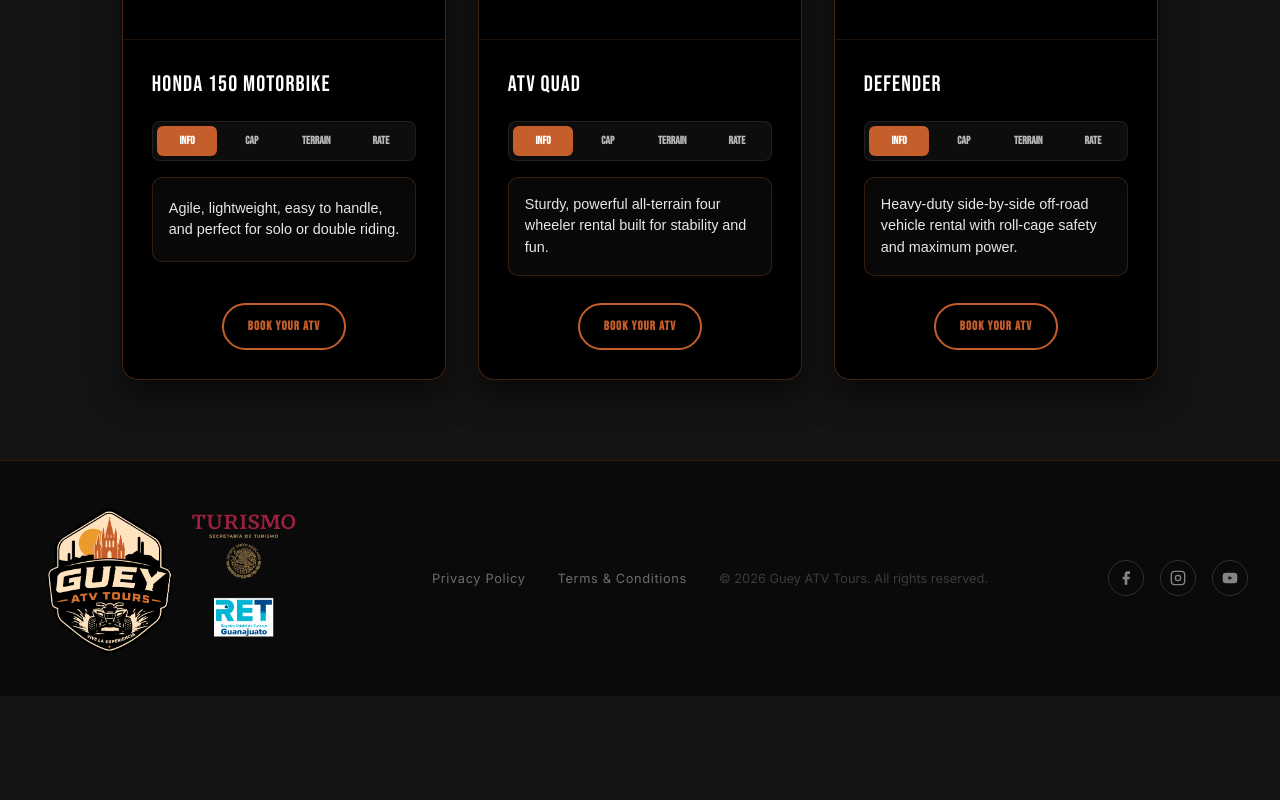
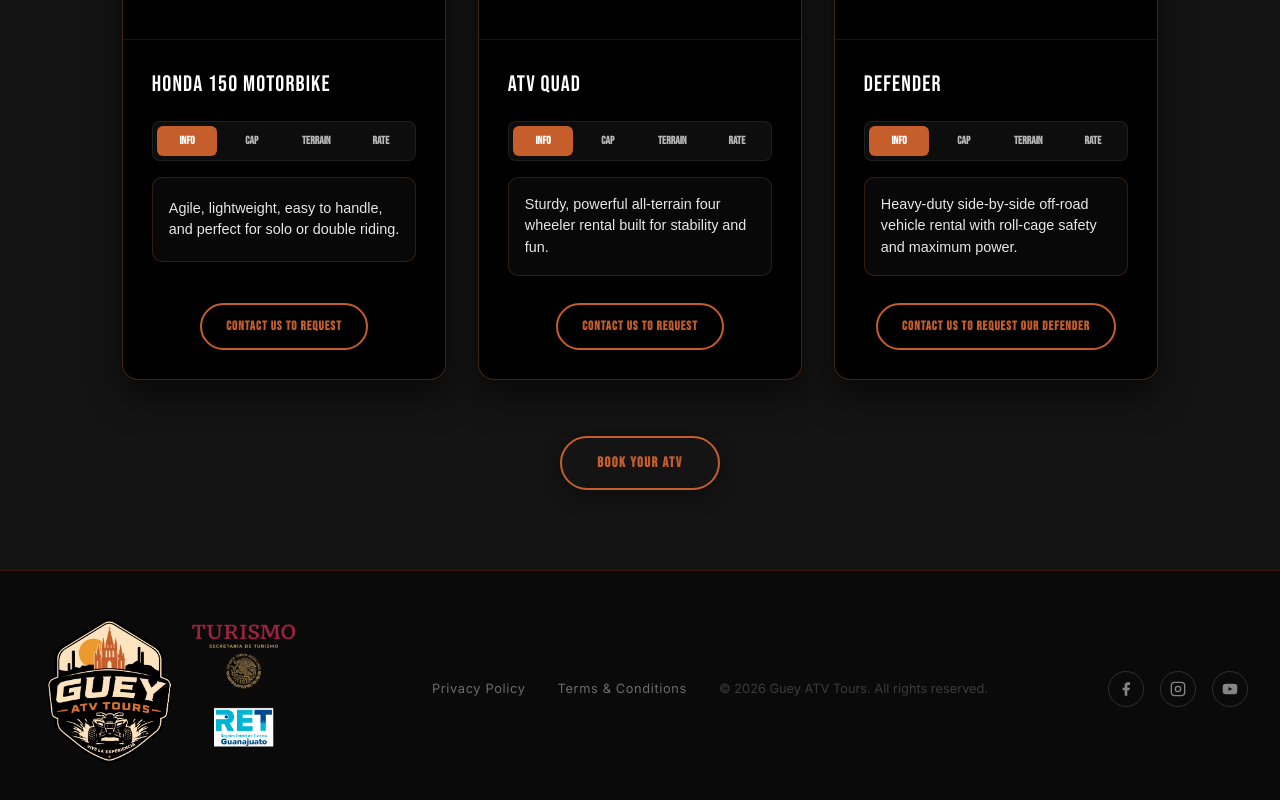
Before and after one commit to DraftStudiomx/Guey-tours-SEO, a Next.js app: page /atv-rentals in a window 1280 px wide. Shown: the part 2166-2966 px from the top of the page. Before the commit the page ends 2862 px from the top, so only its background shows below. Built offline with nearby package versions, Linux system fonts and the light colour scheme; grey boxes are pictures that could not be loaded; a web font is replaced by a local one.

Commit message:
Update AtvRentalsContent.tsx cuarta seccion

```diff
--- a/app/atv-rentals/AtvRentalsContent.tsx
+++ b/app/atv-rentals/AtvRentalsContent.tsx
@@ -337,7 +337,7 @@ export default function AtvRentalsContent() {
           loop
           muted
           playsInline
-                    title="ATV Rentals Red Dirt Honda 150 Motorbike Ready for Adventure"
+          title="ATV Rentals: Red Dirt Honda 150 Motorbike Ready for Adventure"
           style={{
             width: '100%',
             height: '100%',
@@ -379,6 +379,12 @@ export default function AtvRentalsContent() {
             <button
               onClick={(e) => {
                 const container = e.currentTarget.closest('#card-honda');
+                container?.querySelectorAll('button').forEach(b => {
+                  b.style.background = 'transparent';
+                  b.style.color = 'rgba(255,255,255,0.7)';
+                });
+                e.currentTarget.style.background = 'var(--orange, #d97736)';
+                e.currentTarget.style.color = '#fff';
                 const content = container?.querySelector('.tab-content');
                 if (content) content.textContent = lang === 'es' ? 'Ágil, ligera, fácil de manejar y perfecta para manejo individual o en pareja.' : 'Agile, lightweight, easy to handle, and perfect for solo or double riding.';
               }}
@@ -389,6 +395,12 @@ export default function AtvRentalsContent() {
             <button
               onClick={(e) => {
                 const container = e.currentTarget.closest('#card-honda');
+                container?.querySelectorAll('button').forEach(b => {
+                  b.style.background = 'transparent';
+                  b.style.color = 'rgba(255,255,255,0.7)';
+                });
+                e.currentTarget.style.background = 'var(--orange, #d97736)';
+                e.currentTarget.style.color = '#fff';
                 const content = container?.querySelector('.tab-content');
                 if (content) content.textContent = lang === 'es' ? 'Hasta 2 personas.' : 'Up to 2 people.';
               }}
@@ -399,6 +411,12 @@ export default function AtvRentalsContent() {
             <button
               onClick={(e) => {
                 const container = e.currentTarget.closest('#card-honda');
+                container?.querySelectorAll('button').forEach(b => {
+                  b.style.background = 'transparent';
+                  b.style.color = 'rgba(255,255,255,0.7)';
+                });
+                e.currentTarget.style.background = 'var(--orange, #d97736)';
+                e.currentTarget.style.color = '#fff';
                 const content = container?.querySelector('.tab-content');
                 if (content) content.textContent = lang === 'es' ? 'Caminos ligeros, terracería y rutas urbanas pavimentadas.' : 'Light trails, dirt roads, and paved urban routes.';
               }}
@@ -409,6 +427,12 @@ export default function AtvRentalsContent() {
             <button
               onClick={(e) => {
                 const container = e.currentTarget.closest('#card-honda');
+                container?.querySelectorAll('button').forEach(b => {
+                  b.style.background = 'transparent';
+                  b.style.color = 'rgba(255,255,255,0.7)';
+                });
+                e.currentTarget.style.background = 'var(--orange, #d97736)';
+                e.currentTarget.style.color = '#fff';
                 const content = container?.querySelector('.tab-content');
                 if (content) content.textContent = '$500 MXN ' + (lang === 'es' ? 'por hora (Sujeto a disponibilidad).' : 'per hour (Request availability).');
               }}
@@ -436,7 +460,7 @@ export default function AtvRentalsContent() {
 
         <div style={{ marginTop: 'auto', paddingTop: '0.5rem', textAlign: 'center' }}>
           <a
-                      href="https://www.gueytours.com/contacto/"
+            href="https://www.gueytours.com/contact"
             style={{
               display: 'inline-block',
               background: 'transparent',
@@ -455,7 +479,7 @@ export default function AtvRentalsContent() {
             onMouseEnter={(e) => { e.currentTarget.style.background = 'var(--orange, #d97736)'; e.currentTarget.style.color = '#fff'; }}
             onMouseLeave={(e) => { e.currentTarget.style.background = 'transparent'; e.currentTarget.style.color = 'var(--orange, #d97736)'; }}
           >
-                      Book your ATV
+            {lang === 'es' ? 'Contáctanos para solicitar' : 'Contact us to request'}
           </a>
         </div>
       </div>
@@ -489,7 +513,7 @@ export default function AtvRentalsContent() {
           loop
           muted
           playsInline
-                    title="Guey Tours Reliable quad options for your ATV rentals"
+          title="Guey Tours: Reliable quad options for your ATV rentals"
           style={{
             width: '100%',
             height: '100%',
@@ -531,6 +555,12 @@ export default function AtvRentalsContent() {
             <button
               onClick={(e) => {
                 const container = e.currentTarget.closest('#card-quad');
+                container?.querySelectorAll('button').forEach(b => {
+                  b.style.background = 'transparent';
+                  b.style.color = 'rgba(255,255,255,0.7)';
+                });
+                e.currentTarget.style.background = 'var(--orange, #d97736)';
+                e.currentTarget.style.color = '#fff';
                 const content = container?.querySelector('.tab-content-quad');
                 if (content) content.textContent = lang === 'es' ? 'Robusta, potente cuatrimoto todoterreno construida para estabilidad y diversión.' : 'Sturdy, powerful all-terrain four wheeler rental built for stability and fun.';
               }}
@@ -541,6 +571,12 @@ export default function AtvRentalsContent() {
             <button
               onClick={(e) => {
                 const container = e.currentTarget.closest('#card-quad');
+                container?.querySelectorAll('button').forEach(b => {
+                  b.style.background = 'transparent';
+                  b.style.color = 'rgba(255,255,255,0.7)';
+                });
+                e.currentTarget.style.background = 'var(--orange, #d97736)';
+                e.currentTarget.style.color = '#fff';
                 const content = container?.querySelector('.tab-content-quad');
                 if (content) content.textContent = lang === 'es' ? 'Hasta 2 personas.' : 'Up to 2 people.';
               }}
@@ -551,6 +587,12 @@ export default function AtvRentalsContent() {
             <button
               onClick={(e) => {
                 const container = e.currentTarget.closest('#card-quad');
+                container?.querySelectorAll('button').forEach(b => {
+                  b.style.background = 'transparent';
+                  b.style.color = 'rgba(255,255,255,0.7)';
+                });
+                e.currentTarget.style.background = 'var(--orange, #d97736)';
+                e.currentTarget.style.color = '#fff';
                 const content = container?.querySelector('.tab-content-quad');
                 if (content) content.textContent = lang === 'es' ? 'Pistas de terracería ásperas, caminos polvorientos y rutas abiertas off-road.' : 'Rough dirt tracks, dusty paths, and open off-road routes.';
               }}
@@ -561,6 +603,12 @@ export default function AtvRentalsContent() {
             <button
               onClick={(e) => {
                 const container = e.currentTarget.closest('#card-quad');
+                container?.querySelectorAll('button').forEach(b => {
+                  b.style.background = 'transparent';
+                  b.style.color = 'rgba(255,255,255,0.7)';
+                });
+                e.currentTarget.style.background = 'var(--orange, #d97736)';
+                e.currentTarget.style.color = '#fff';
                 const content = container?.querySelector('.tab-content-quad');
                 if (content) content.textContent = '$850 MXN ' + (lang === 'es' ? 'por hora (Sujeto a disponibilidad).' : 'per hour (Request availability).');
               }}
@@ -588,7 +636,7 @@ export default function AtvRentalsContent() {
 
         <div style={{ marginTop: 'auto', paddingTop: '0.5rem', textAlign: 'center' }}>
           <a
-                      href="https://www.gueytours.com/contacto/"
+            href="https://www.gueytours.com/contact"
             style={{
               display: 'inline-block',
               background: 'transparent',
@@ -607,7 +655,7 @@ export default function AtvRentalsContent() {
             onMouseEnter={(e) => { e.currentTarget.style.background = 'var(--orange, #d97736)'; e.currentTarget.style.color = '#fff'; }}
             onMouseLeave={(e) => { e.currentTarget.style.background = 'transparent'; e.currentTarget.style.color = 'var(--orange, #d97736)'; }}
           >
-                      Book your ATV
+            {lang === 'es' ? 'Contáctanos para solicitar' : 'Contact us to request'}
           </a>
         </div>
       </div>
@@ -641,7 +689,7 @@ export default function AtvRentalsContent() {
           loop
           muted
           playsInline
-                    title="Guey Tours Defender ATV rentals for off-road group adventures"
+          title="Guey Tours: Defender ATV rentals for off-road group adventures"
           style={{
             width: '100%',
             height: '100%',
@@ -683,6 +731,12 @@ export default function AtvRentalsContent() {
             <button
               onClick={(e) => {
                 const container = e.currentTarget.closest('#card-defender');
+                container?.querySelectorAll('button').forEach(b => {
+                  b.style.background = 'transparent';
+                  b.style.color = 'rgba(255,255,255,0.7)';
+                });
+                e.currentTarget.style.background = 'var(--orange, #d97736)';
+                e.currentTarget.style.color = '#fff';
                 const content = container?.querySelector('.tab-content-defender');
                 if (content) content.textContent = lang === 'es' ? 'Vehículo todoterreno pesado tipo side-by-side con barra antivuelco y máxima potencia.' : 'Heavy-duty side-by-side off-road vehicle rental with roll-cage safety and maximum power.';
               }}
@@ -693,6 +747,12 @@ export default function AtvRentalsContent() {
             <button
               onClick={(e) => {
                 const container = e.currentTarget.closest('#card-defender');
+                container?.querySelectorAll('button').forEach(b => {
+                  b.style.background = 'transparent';
+                  b.style.color = 'rgba(255,255,255,0.7)';
+                });
+                e.currentTarget.style.background = 'var(--orange, #d97736)';
+                e.currentTarget.style.color = '#fff';
                 const content = container?.querySelector('.tab-content-defender');
                 if (content) content.textContent = lang === 'es' ? 'Hasta 6 personas.' : 'Up to 6 people.';
               }}
@@ -703,6 +763,12 @@ export default function AtvRentalsContent() {
             <button
               onClick={(e) => {
                 const container = e.currentTarget.closest('#card-defender');
+                container?.querySelectorAll('button').forEach(b => {
+                  b.style.background = 'transparent';
+                  b.style.color = 'rgba(255,255,255,0.7)';
+                });
+                e.currentTarget.style.background = 'var(--orange, #d97736)';
+                e.currentTarget.style.color = '#fff';
                 const content = container?.querySelector('.tab-content-defender');
                 if (content) content.textContent = lang === 'es' ? 'Todos los terrenos off-road, campo agreste y excursiones en grupo.' : 'All off-road terrains, rugged countryside, and group excursions.';
               }}
@@ -713,6 +779,12 @@ export default function AtvRentalsContent() {
             <button
               onClick={(e) => {
                 const container = e.currentTarget.closest('#card-defender');
+                container?.querySelectorAll('button').forEach(b => {
+                  b.style.background = 'transparent';
+                  b.style.color = 'rgba(255,255,255,0.7)';
+                });
+                e.currentTarget.style.background = 'var(--orange, #d97736)';
+                e.currentTarget.style.color = '#fff';
                 const content = container?.querySelector('.tab-content-defender');
                 if (content) content.textContent = '$1,900 MXN ' + (lang === 'es' ? 'por hora (Sujeto a disponibilidad).' : 'per hour (Request availability).');
               }}
@@ -740,7 +812,7 @@ export default function AtvRentalsContent() {
 
         <div style={{ marginTop: 'auto', paddingTop: '0.5rem', textAlign: 'center' }}>
           <a
-                      href="https://www.gueytours.com/contacto/"
+            href="https://www.gueytours.com/contact"
             style={{
               display: 'inline-block',
               background: 'transparent',
@@ -759,13 +831,41 @@ export default function AtvRentalsContent() {
             onMouseEnter={(e) => { e.currentTarget.style.background = 'var(--orange, #d97736)'; e.currentTarget.style.color = '#fff'; }}
             onMouseLeave={(e) => { e.currentTarget.style.background = 'transparent'; e.currentTarget.style.color = 'var(--orange, #d97736)'; }}
           >
-                      Book your ATV
+            {lang === 'es' ? 'Contáctanos para solicitar nuestro Defender' : 'Contact us to request our Defender'}
           </a>
         </div>
       </div>
     </div>
 
   </div>
+
+  {/* --- BOTÓN MAESTRO AL FINAL DE LAS TARJETAS --- */}
+  <div style={{ textAlign: 'center', marginTop: '3.5rem' }}>
+    <a
+      href="https://www.gueytours.com/contacto/"
+      style={{
+        display: 'inline-block',
+        background: 'transparent',
+        color: 'var(--orange, #d97736)',
+        border: '2px solid var(--orange, #d97736)',
+        padding: '0.9rem 2.2rem',
+        borderRadius: '50px',
+        fontWeight: 'bold',
+        fontFamily: 'var(--font-heading)',
+        textDecoration: 'none !important',
+        textTransform: 'uppercase',
+        fontSize: '0.9rem',
+        letterSpacing: '0.1em',
+        transition: 'all 0.3s ease',
+        boxShadow: '0 5px 20px rgba(0,0,0,0.4)',
+      }}
+      onMouseEnter={(e) => { e.currentTarget.style.background = 'var(--orange, #d97736)'; e.currentTarget.style.color = '#fff'; }}
+      onMouseLeave={(e) => { e.currentTarget.style.background = 'transparent'; e.currentTarget.style.color = 'var(--orange, #d97736)'; }}
+    >
+      Book your ATV
+    </a>
+  </div>
+
 </div>
 {/* --- FIN DE LA CUARTA SECCIÓN --- */}
 
```
Lines whose indentation alone changed are shown as unchanged.
